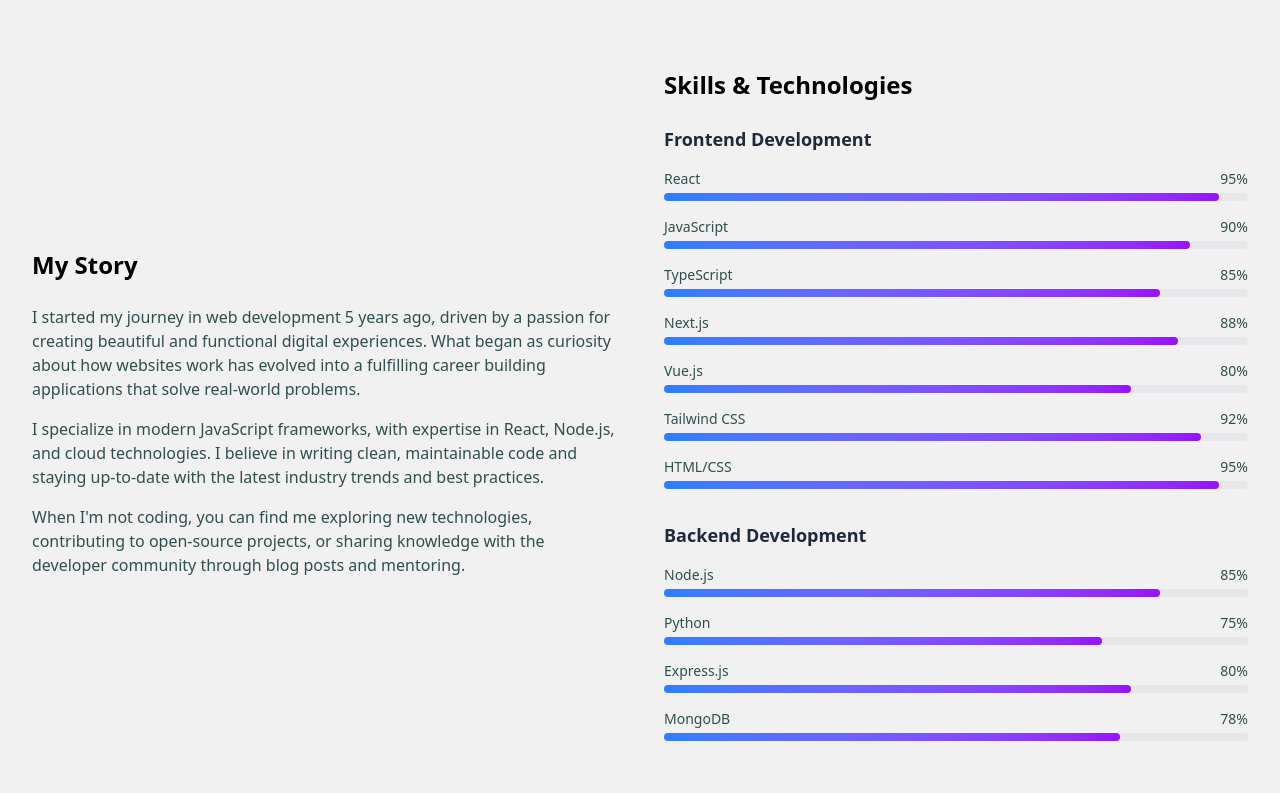
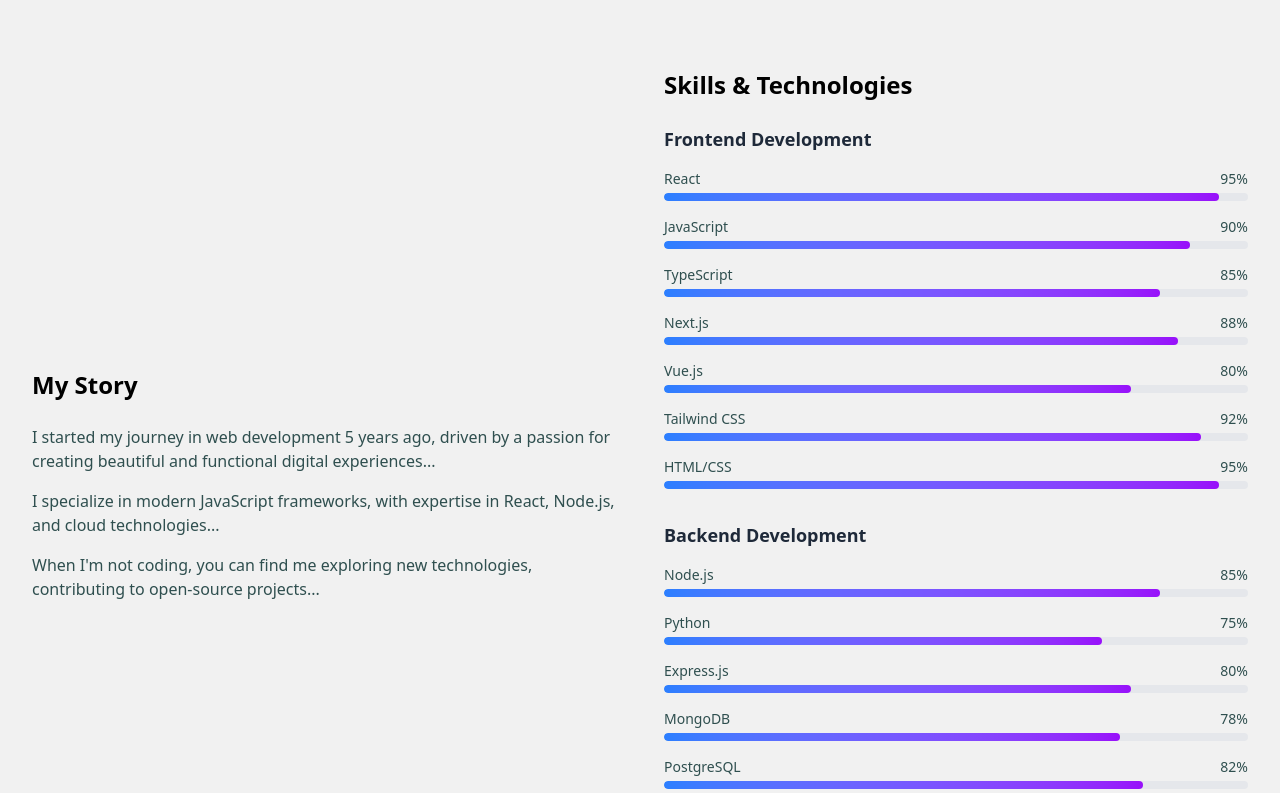
Before and after one commit to cristileca/my-portofolio, a React (Vite) app in the folder portofolio/: page / in a window 1280 px wide. Shown: the part 987-1780 px from the top of the page. Built offline with nearby package versions, Linux system fonts and the light colour scheme.

Commit message:
added loading animations on skills

```diff
--- a/portofolio/src/sections/About.jsx
+++ b/portofolio/src/sections/About.jsx
@@ -1,21 +1,72 @@
+import { useEffect, useRef, useState } from "react"
 import { skills } from "../data/skills"
 
-const About = () => {
-  const SkillBar = ({ skill }) => (
-    <div className="mb-4">
+const SkillBar = ({ skill, index }) => {
+  const [visible, setVisible] = useState(false)
+  const [displayLevel, setDisplayLevel] = useState(0)
+  const ref = useRef()
+  const intervalRef = useRef(null)
+
+  useEffect(() => {
+    const observer = new IntersectionObserver(
+      ([entry]) => {
+        if (entry.isIntersecting) {
+          setTimeout(() => {
+            setVisible(true)
+          }, index * 25)
+        } else {
+          setVisible(false)
+          setDisplayLevel(0)
+          clearInterval(intervalRef.current)
+        }
+      },
+      { threshold: 0.3 }
+    )
+
+    if (ref.current) observer.observe(ref.current)
+
+    return () => {
+      observer.disconnect()
+      clearInterval(intervalRef.current)
+    }
+  }, [index])
+
+  useEffect(() => {
+    if (visible) {
+      let current = 0
+      const target = skill.level
+      const duration = 1000 // ms
+      const steps = Math.floor(duration / 16) // ~60fps
+      const increment = target / steps
+
+      intervalRef.current = setInterval(() => {
+        current += increment
+        if (current >= target) {
+          current = target
+          clearInterval(intervalRef.current)
+        }
+        setDisplayLevel(Math.round(current))
+      }, 16)
+    }
+  }, [visible, skill.level])
+
+  return (
+    <div ref={ref} className="mb-4">
       <div className="flex justify-between mb-1">
         <span className="text-sm font-medium text-gray-700 dark:text-gray-300">{skill.name}</span>
-        <span className="text-sm text-gray-500 dark:text-gray-400">{skill.level}%</span>
+        <span className="text-sm text-gray-500 dark:text-gray-400">{displayLevel}%</span>
       </div>
-      <div className="w-full bg-gray-200 dark:bg-gray-700 rounded-full h-2">
+      <div className="w-full bg-gray-200 dark:bg-gray-700 rounded-full h-2 overflow-hidden">
         <div
           className="bg-gradient-to-r from-blue-500 to-purple-600 h-2 rounded-full transition-all duration-1000 ease-out"
-          style={{ width: `${skill.level}%` }}
-        ></div>
+          style={{ width: visible ? `${skill.level}%` : "0%" }}
+        />
       </div>
     </div>
   )
+}
 
+const About = () => {
   return (
     <section id="about" className="py-20 bg-white dark:bg-gray-900">
       <div className="max-w-7xl mx-auto px-4 sm:px-6 lg:px-8">
@@ -33,17 +84,13 @@
             <div className="space-y-4 text-gray-600 dark:text-gray-300">
               <p>
                 I started my journey in web development 5 years ago, driven by a passion for creating beautiful and
-                functional digital experiences. What began as curiosity about how websites work has evolved into a
-                fulfilling career building applications that solve real-world problems.
+                functional digital experiences...
               </p>
               <p>
-                I specialize in modern JavaScript frameworks, with expertise in React, Node.js, and cloud technologies.
-                I believe in writing clean, maintainable code and staying up-to-date with the latest industry trends and
-                best practices.
+                I specialize in modern JavaScript frameworks, with expertise in React, Node.js, and cloud technologies...
               </p>
               <p>
-                When I'm not coding, you can find me exploring new technologies, contributing to open-source projects,
-                or sharing knowledge with the developer community through blog posts and mentoring.
+                When I'm not coding, you can find me exploring new technologies, contributing to open-source projects...
               </p>
             </div>
           </div>
@@ -54,15 +101,15 @@
             <div className="space-y-8">
               <div>
                 <h4 className="text-lg font-semibold text-gray-800 dark:text-gray-200 mb-4">Frontend Development</h4>
-                {skills.frontend.map((skill) => (
-                  <SkillBar key={skill.name} skill={skill} />
+                {skills.frontend.map((skill, i) => (
+                  <SkillBar key={skill.name} skill={skill} index={i} />
                 ))}
               </div>
 
               <div>
                 <h4 className="text-lg font-semibold text-gray-800 dark:text-gray-200 mb-4">Backend Development</h4>
-                {skills.backend.slice(0, 4).map((skill) => (
-                  <SkillBar key={skill.name} skill={skill} />
+                {skills.backend.map((skill, i) => (
+                  <SkillBar key={skill.name} skill={skill} index={i + skills.frontend.length} />
                 ))}
               </div>
             </div>
```
